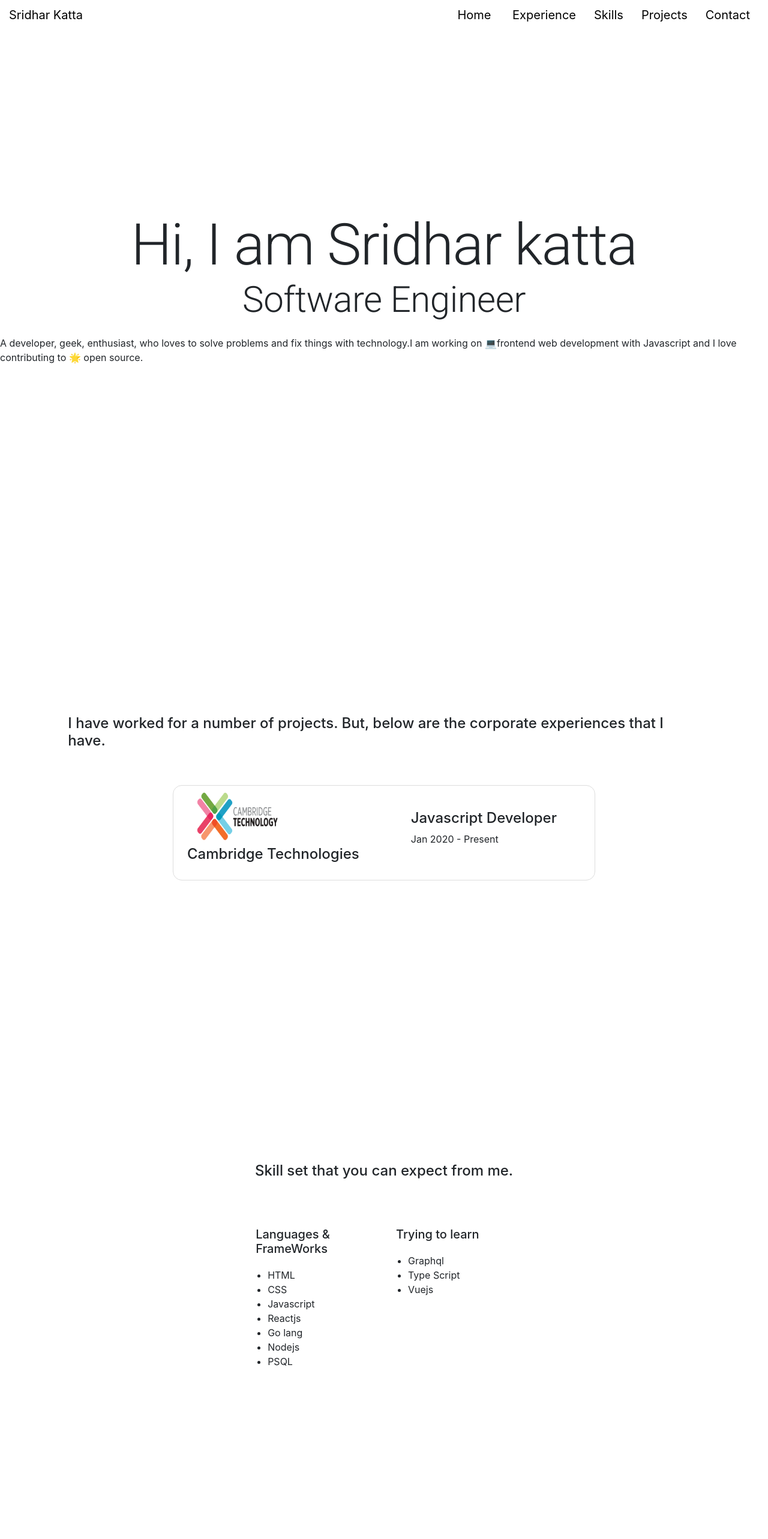
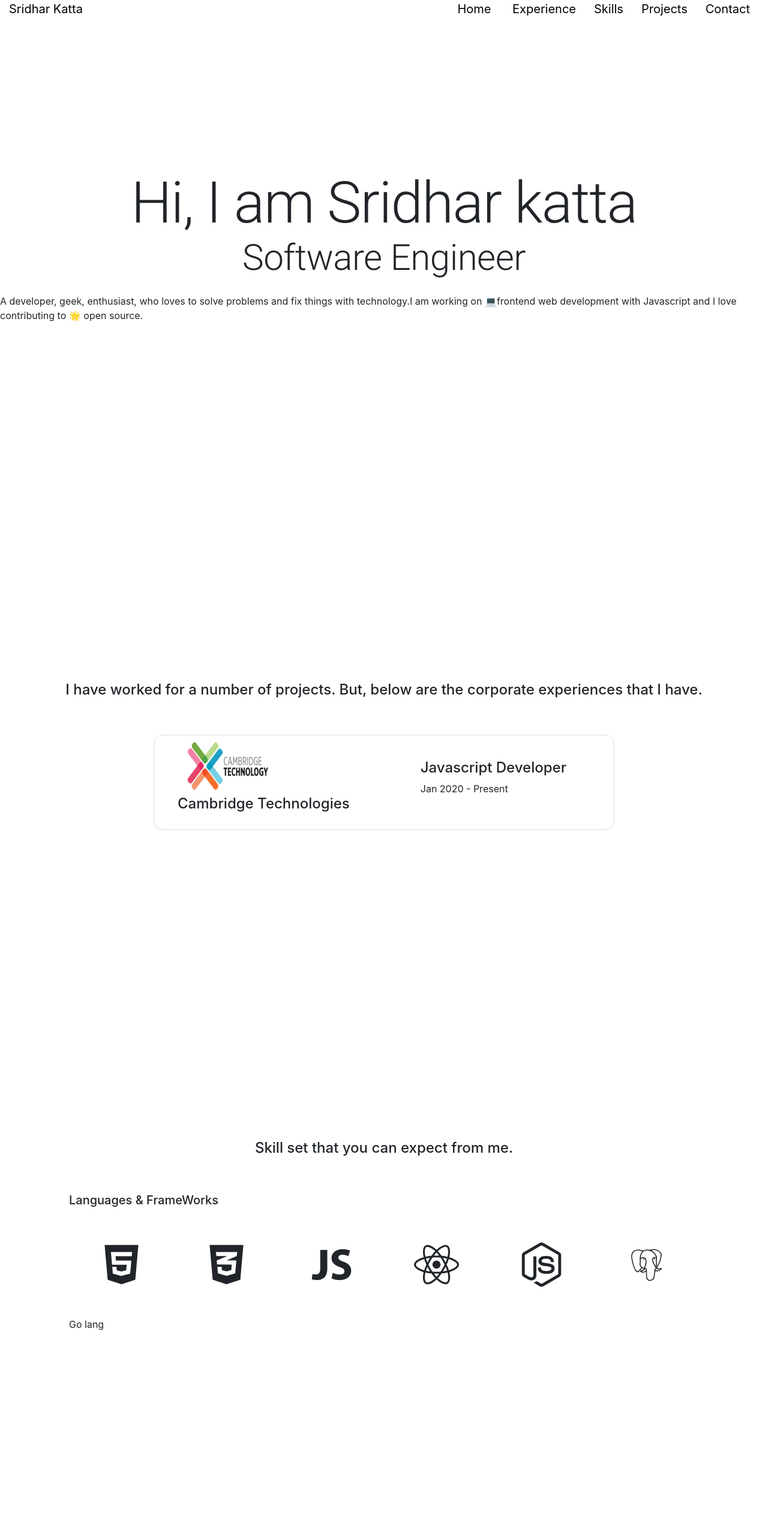
Before and after one commit to sridhar02/Personal-website, a Next.js app: page / in a window 1280 px wide. Shown: the top 2566 px of the page at 60% size. Built offline with nearby package versions, Linux system fonts and the light colour scheme.

Commit message:
Rectify css layouts errors

```diff
--- a/pages/index.js
+++ b/pages/index.js
@@ -1,4 +1,4 @@
-import react from "react";
+import react, { Fragment } from "react";
 
 import Grid from "@material-ui/core/Grid";
 import { Typography, makeStyles } from "@material-ui/core";
@@ -8,23 +8,19 @@ import MailIcon from "@material-ui/icons/Mail";
 import GitHubIcon from "@material-ui/icons/GitHub";
 import TwitterIcon from "@material-ui/icons/Twitter";
 import LinkedInIcon from "@material-ui/icons/LinkedIn";
+import { FaHtml5 } from "react-icons/fa";
+import { FaCss3Alt } from "react-icons/fa";
+import { IoLogoJavascript } from "react-icons/io";
+import { FaReact } from "react-icons/fa";
+import { FaNodeJs } from "react-icons/fa";
+import { DiPostgresql } from "react-icons/di";
+
 // import project from "../images/"
-
-const useIntroStyles = makeStyles({
-  maincontent: {
-    minHeight: "100vh",
-    marginTop: "50px",
-    display: "flex",
-    flexDirection: "column",
-    justifyContent: "center",
-    alignItems: "center",
-  },
-});
 
 const useNavbarStyles = makeStyles({
   root: {
     display: "flex",
-    margin: "10px auto",
+    padding: "10px auto",
     justifyContent: "space-between",
   },
   rightSide: {
@@ -66,9 +62,21 @@ function Navabar() {
   );
 }
 
+const useIntroStyles = makeStyles({
+  maincontent: {
+    minHeight: "100vh",
+    display: "flex",
+    flexDirection: "column",
+    justifyContent: "center",
+    alignItems: "center",
+  },
+});
+
 function Intro() {
   const classes = useIntroStyles();
   return (
+    <div className={classes.root}>
+      <Navabar />
       <div className={classes.maincontent} id="Home">
         <Typography variant="h1">Hi, I am Sridhar katta</Typography>
         <Typography variant="h2">Software Engineer</Typography>
@@ -80,18 +88,18 @@ function Intro() {
         </p>
         <br />
       </div>
+    </div>
   );
 }
 
 const useEXperienceStyles = makeStyles({
   root: {
     minHeight: "100vh",
-    margin: "auto 0px",
     display: "flex",
     flexDirection: "column",
     justifyContent: "center",
     alignItems: "center",
-    padding: "3.332rem",
+    // padding: "3.332rem",
   },
   mainSection: {
     border: "1px solid #ddd",
@@ -145,28 +153,32 @@ function Experience() {
 const useSkillsStyles = makeStyles({
   root: {
     minHeight: "100vh",
-    margin: "auto 0px",
     display: "flex",
     flexDirection: "column",
     justifyContent: "center",
     alignItems: "center",
-    padding: "3.332rem",
+    // padding: "3.332rem",
   },
   mainSection: {
     display: "flex",
+    flexDirection: "column",
   },
   subsection: {
-    width: "50%",
-    margin: "20px",
+    // width: "50%",
+    // margin: "20px",
   },
   list: {
-    margin: "20px",
+    // margin: "20px",
   },
   title: {
     display: "flex",
     justifyContent: "center",
     alignItems: "center ",
     margin: "60px",
+  },
+  icons: {
+    fontSize: "75px",
+    margin: "50px",
   },
 });
 
@@ -178,24 +190,22 @@ function Skills() {
       <div className={classes.mainSection}>
         <div className={classes.subsection}>
           <h5>Languages & FrameWorks</h5>
-          <ul className={classes.list}>
-            <li>HTML</li>
-            <li> CSS</li>
-            <li>Javascript</li>
-            <li>Reactjs</li>
-            <li>Go lang</li>
-            <li>Nodejs</li>
-            <li>PSQL</li>
-          </ul>
+          <FaHtml5 className={classes.icons} />
+          <FaCss3Alt className={classes.icons} />
+          <IoLogoJavascript className={classes.icons} />
+          <FaReact className={classes.icons} />
+          <FaNodeJs className={classes.icons} />
+          <DiPostgresql className={classes.icons} />
+          <div>Go lang</div>
         </div>
-        <div className={classes.subsection}>
+        {/* <div className={classes.subsection}>
           <h5>Trying to learn</h5>
           <ul className={classes.list}>
             <li>Graphql</li>
             <li>Type Script</li>
             <li>Vuejs</li>
           </ul>
-        </div>
+        </div> */}
       </div>
     </div>
   );
@@ -204,13 +214,13 @@ function Skills() {
 const useProjectStyles = makeStyles({
   main: {
     minHeight: "100vh",
-    margin: "auto 0px",
-    padding: "3.332rem",
+    display: "flex",
+    flexDirection: "column",
+    justifyContent: "center",
+    alignItems: "center ",
   },
   root: {
     display: "flex",
-    justifyContent: "center",
-    alignItems: "center ",
   },
   image: {
     width: "350px",
@@ -226,7 +236,7 @@ const useProjectStyles = makeStyles({
     display: "flex",
     justifyContent: "center",
     alignItems: "center ",
-    margin: "60px",
+    // margin: "60px",
   },
 });
 
@@ -235,7 +245,7 @@ function Projects() {
   return (
     <div id="Projects" className={classes.main}>
       <h4 className={classes.title}>These are some my personal projects</h4>
-      <div className={classes.root} id="projects">
+      <div className={classes.root}>
         <div>
           <a href="https://issue-hub.now.sh/join" target="_blank">
             <img
@@ -295,12 +305,11 @@ function Projects() {
 const useContactStyles = makeStyles({
   root: {
     minHeight: "100vh",
-    margin: "auto 0px",
     display: "flex",
     flexDirection: "column",
     justifyContent: "center",
     alignItems: "center",
-    padding: "3.332rem",
+    // padding: "3.332rem",
   },
   icons: {
     fontSize: "75px",
@@ -377,11 +386,6 @@ function App() {
     <Grid container>
       <Grid container>
         <Grid item md={12}>
-          <Navabar />
-        </Grid>
-      </Grid>
-      <Grid container>
-        <Grid item md={12}>
           <Intro />
         </Grid>
       </Grid>
```
Lines whose indentation alone changed are shown as unchanged.
